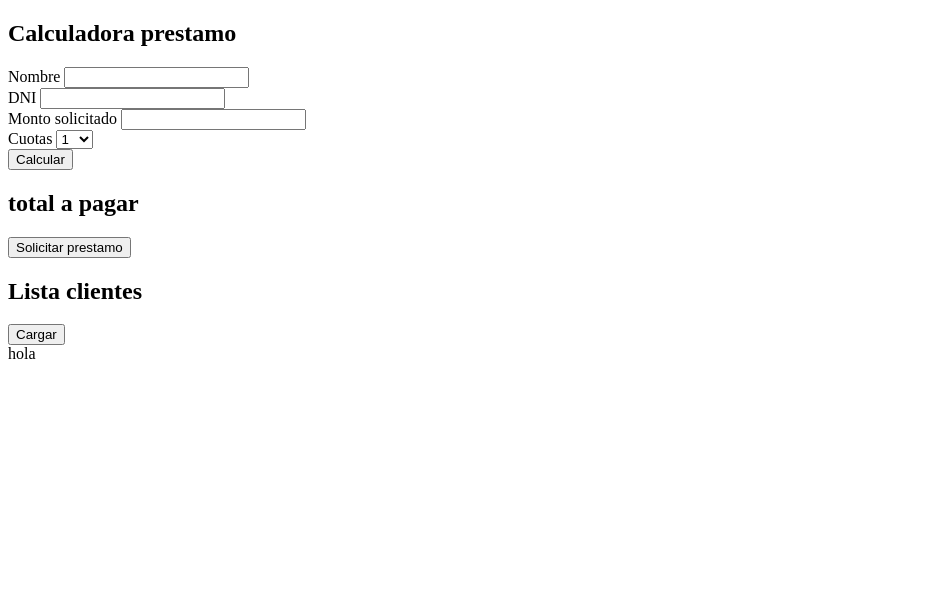
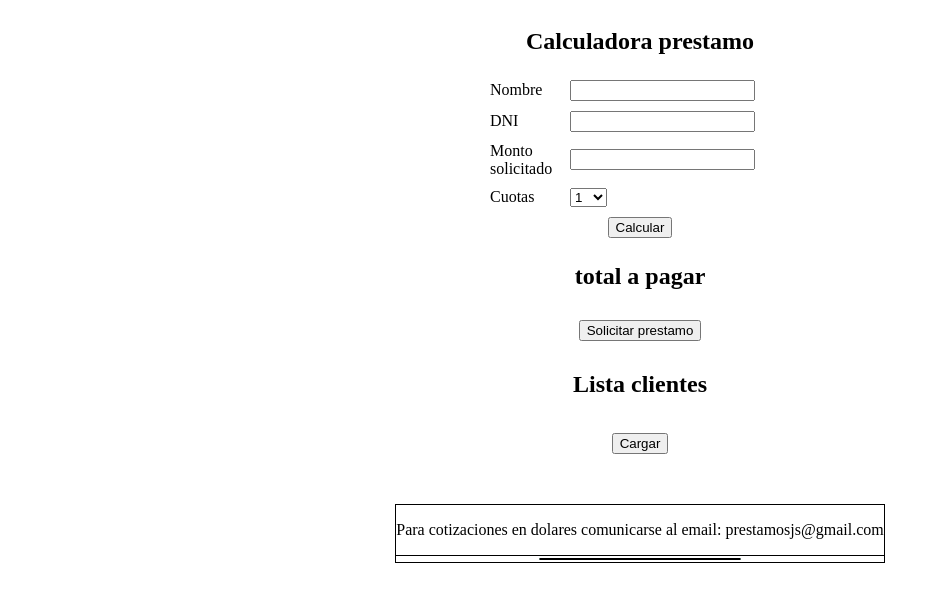
Before and after one commit to leogodoyescobar/JSPreEntrega1GodoyEscobar, a plain HTML site: page index.html in a window 1280 px wide. Shown: the whole page, without its empty margins (0-940 px from the left). Drawn offline with nearby package versions, Linux system fonts and the light colour scheme; some packages are replaced by stand-ins of ours; no server answers; a script that the page names is missing.

Commit message:
agregando estilos

```diff
--- a/index.html
+++ b/index.html
@@ -5,10 +5,12 @@
     <meta name="viewport" content="width=device-width, initial-scale=1.0">
     <script src="https://cdn.jsdelivr.net/npm/sweetalert2@11.7.29/dist/sweetalert2.all.min.js"></script>
     <link rel="stylesheet" type="text/css" href="https://cdn.jsdelivr.net/npm/toastify-js/src/toastify.min.css">
+    <link rel="stylesheet" href="./css/estilos.css">
     <title>Document</title>
 </head>
 <body>
-    <section>
+    <main id="main">
+        <section class="calculadora">
             <h1>Calculadora prestamo</h1>
             <div>
                 <label>Nombre</label>
@@ -32,36 +34,40 @@
                     <option value=12>12</option>
                 </select>
             </div>
-        <div>
+            <div class="boton">
                 <button id="btncalcular">Calcular</button>
             </div>
         </section>
-    <section>
-        <div>
+        <section class="solicitud">
+            <div class="resultadoCalculadora">
                 <h2>total a pagar</h2>
                 <span id="spandeuda"></span>
                 <button id="btnsolicitar">Solicitar prestamo</button>
             </div>
         </section>
-    <section>
+        <section class="clientes">
             <div>
                 <h2>Lista clientes</h2>
             </div>
             <div>
                 <ul id="lista-clientes">
-
                 </ul>
             </div>
             <div>
                 <button id="btncargarlista">Cargar</button>
             </div>
         </section>
-    <section>
-        <div>
-            <span id="dolarblue">hola</span>
+    </main>
+    <footer id="footer">
+        <section class="seccionDolar">
+            <div class="infoDolar">
+                <p>Para cotizaciones en dolares comunicarse al email: prestamosjs@gmail.com</p>
+            </div>
+            <div class="precioDolar">
+                <span id="dolarblue"></span>
             </div>
         </section>
-
+    </footer>
     <script src="sweetalert2.all.min.js"></script>
     <script type="text/javascript" src="https://cdn.jsdelivr.net/npm/toastify-js"></script>
     <script src="js/Creditos.js"></script>
--- a/js/Creditos.js
+++ b/js/Creditos.js
@@ -30,6 +30,7 @@ function calculoDeCredito(){
     let monto = parseInt(inputmonto.value);
     let cuotas2 = parseInt(cuotas.value);
 
+    if (inputnombre.value != "" && inputdni.value != "" && inputmonto.value != ""){
         if (cuotas2 == 1){
             var credito = monto * 1.1;
             resultadoSpan.textContent = parseInt(credito);
@@ -56,7 +57,23 @@ function calculoDeCredito(){
             return credito
         }
         else{
-        console.log("seleccione cuotas");
+            Swal.fire({
+                icon: 'error',
+                title: 'ERROR',
+                text: 'Ingrese correctamente todos los campos solicitados',
+                confirmButtonColor: '#6dc7f1',
+                footer: '<p>Si tiene dudas puede solicitar presupuesto por email</p>'
+            });
+        }
+    }
+    else{
+        Swal.fire({
+            icon: 'error',
+            title: 'ERROR',
+            text: 'Ingrese correctamente todos los campos solicitados',
+            confirmButtonColor: '#6dc7f1',
+            footer: '<p>Si tiene dudas puede solicitar presupuesto por email</p>'
+        });
     }
 }
 let btncalcular = document.getElementById("btncalcular");
@@ -102,7 +119,6 @@ btnsolicitar.addEventListener("click", function () {
             footer: '<p>Si tiene dudas puede solicitar presupuesto por email</p>'
         });
     }
-
 });
 
 // funcion cargar listaclientes desde localstorage
--- /dev/null
+++ b/scss/estilos.scss
@@ -0,0 +1,69 @@
+// *{
+//     padding: 0px;
+//     margin: 0px;
+// }
+
+#main{
+    display: grid;
+    justify-content: center;
+    .calculadora{
+        display: grid;
+        justify-items: center;
+        div{
+            display: flex;
+            align-items: center;
+            width: 300px;
+            margin: 5px;
+            label{
+                width: 80px;
+            }
+        }
+        .boton{
+            display: flex;
+            justify-content: center;
+            align-items: center;
+        }
+    }
+    .solicitud{
+        display: grid;
+        justify-items: center;
+        .resultadoCalculadora{
+            display: grid;
+            justify-items: center;
+            button{
+                margin-top: 10px;
+                margin-bottom: 10px;
+            }
+        }
+    }
+    .clientes{
+        display: grid;
+        justify-items: center;
+        width: 400px;
+    }
+}
+#footer{
+    display: grid;
+    justify-content: center;
+    margin: 50px;
+    .seccionDolar{
+        display: grid;
+        justify-content: center;
+        justify-items: center;
+        border: 1px solid;
+        .infoDolar{
+            border-bottom: 1px solid;
+        }
+        .precioDolar{
+            display: flex;
+            justify-content: center;
+            align-items: center;
+            margin-top: 2px;
+            margin-bottom: 2px;
+            width: 200px;
+            border: 1px solid;
+            background-color: rgb(70, 228, 188);
+            border-radius: 3px;
+        }
+    }
+}
```
Also changed, not shown: css/estilos.css (added), 1 other file. Lines whose indentation alone changed are shown as unchanged.
